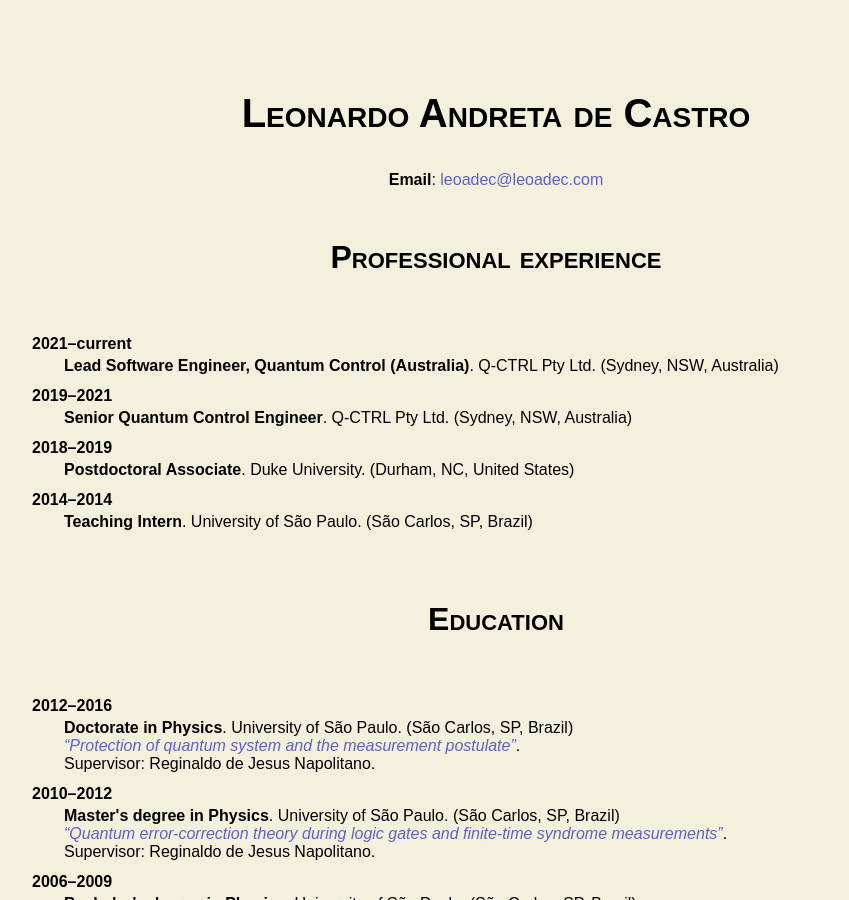
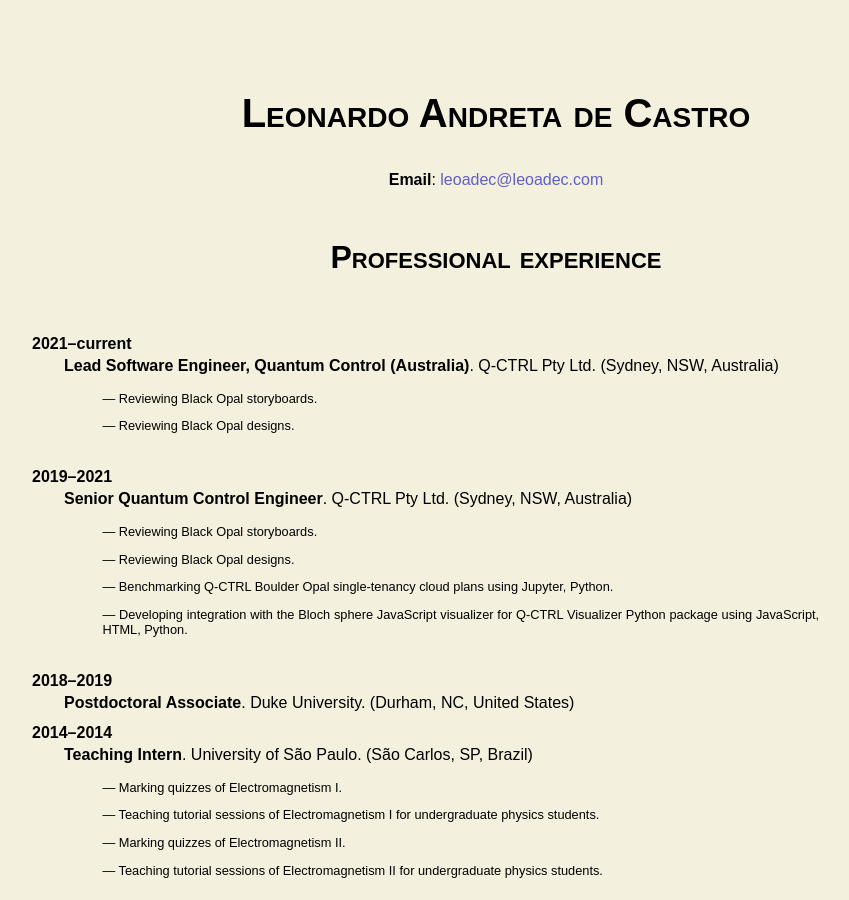
Before and after one commit to leoadec/leoadec.github.io, a Jekyll site: the page built from index.html, in a window 1280 px wide and 900 px high. Shown: the whole window, without its empty margins (144-993 px from the left). Built offline with Jekyll 4.4.1, drawn with Linux system fonts in a browser that asks for light colours.

Commit message:
add some descriptions

```diff
--- /dev/null
+++ b/_data/exp/benchmarking.yaml
@@ -0,0 +1,8 @@
+boulder_plan_benchmarks:
+  target: single-tenancy cloud plans
+  product: Q-CTRL Boulder Opal
+  start: 2021-03
+  end: 2021-03
+  technologies:
+  - Jupyter
+  - Python
--- /dev/null
+++ b/_data/exp/development.yaml
@@ -0,0 +1,9 @@
+qctrl_visualizer_bloch_sphere:
+  software: Q-CTRL Visualizer Python package
+  feature: integration with the Bloch sphere JavaScript visualizer
+  start: 2021-04
+  end: 2021-05
+  technologies:
+  - JavaScript
+  - HTML
+  - Python
--- /dev/null
+++ b/_data/exp/editing.yaml
@@ -0,0 +1,8 @@
+black_opal_storyboard_review:
+  text: Black Opal storyboards
+  start: 2021-03-31
+  end: 2022-03
+black_opal_design_review:
+  text: Black Opal designs
+  start: 2021-03-31
+  end: 2022-03
--- /dev/null
+++ b/_data/exp/marking.yaml
@@ -0,0 +1,10 @@
+electromagnetism_1_quizzes:
+  test: quizzes
+  course: Electromagnetism I
+  start: 2014
+  end: 2014
+electromagnetism_2_quizzes:
+  test: quizzes
+  course: Electromagnetism II
+  start: 2014
+  end: 2014
--- /dev/null
+++ b/_data/exp/teaching.yaml
@@ -0,0 +1,12 @@
+electromagnetism_1_tutorials:
+  type: tutorial sessions
+  public: undergraduate physics students
+  course: Electromagnetism I
+  start: 2014
+  end: 2014
+electromagnetism_2_tutorials:
+  type: tutorial sessions
+  public: undergraduate physics students
+  course: Electromagnetism II
+  start: 2014
+  end: 2014
--- a/_data/jobs.yaml
+++ b/_data/jobs.yaml
@@ -1,10 +1,18 @@
 - title: Lead Software Engineer, Quantum Control (Australia)
   affiliation: qctrl
   start: 2021-10-01
+  activities:
+  - black_opal_storyboard_review
+  - black_opal_design_review
 - title: Senior Quantum Control Engineer
   affiliation: qctrl
   start: 2019-11
   end: 2021-09-30
+  activities:
+  - black_opal_storyboard_review
+  - black_opal_design_review
+  - boulder_plan_benchmarks
+  - qctrl_visualizer_bloch_sphere
 - title: Postdoctoral Associate
   affiliation: duke
   start: 2018-09
@@ -13,6 +21,8 @@
   affiliation: usp
   start: 2014
   end: 2014
-  duties:
-  - Held tutorial sessions for undergraduate physics students in Electromagnetism.
-  - Marked quizes and exams.
+  activities:
+  - electromagnetism_1_quizzes
+  - electromagnetism_1_tutorials
+  - electromagnetism_2_quizzes
+  - electromagnetism_2_tutorials
--- a/_includes/dated_list.html
+++ b/_includes/dated_list.html
@@ -20,12 +20,8 @@
    <br/>Supervisor: {% include authors.html authors=item.project.supervisor %}
    {%- endif -%}
    {%- endif -%}
-   {%- if false -%}
-   <ul class="details">
-     {%- for duty in item.duties -%}
-     <li>&mdash; {{ duty }}</li>
-     {%- endfor -%}
-   </ul>
+   {%- if item.activities -%}
+   {% include experience.html activities=item.activities %}
    {%- endif -%}
   </li>
 {%- endfor -%}
--- /dev/null
+++ b/_includes/experience.html
@@ -0,0 +1,33 @@
+<ul class="details">
+{%- for activity in include.activities -%}
+{%- if site.data.exp.benchmarking contains activity -%}
+{%- assign benchmark = site.data.exp.benchmarking[activity] -%}
+<li>&mdash; Benchmarking {{ benchmark.product }} {{ benchmark.target }}
+{% if benchmark.technologies %}
+using
+{% for technology in benchmark.technologies %}{{ technology }}{% unless forloop.last %}, {% endunless %}{% endfor %}{% endif %}.</li>
+{%- endif -%}
+{%- if site.data.exp.development contains activity -%}
+{%- assign development = site.data.exp.development[activity] -%}
+<li>&mdash; Developing {{ development.feature }}
+{% if development.software %} for {{ development.software }}{% endif %}
+{% if development.technologies %}
+using {% for technology in development.technologies %}{{ technology }}{% unless forloop.last %}, {% endunless %}{% endfor %}{% endif %}.</li>
+{%- endif -%}
+{%- if site.data.exp.editing contains activity -%}
+{%- assign review = site.data.exp.editing[activity] -%}
+<li>&mdash; Reviewing {{ review.text }}.</li>
+{%- endif -%}
+{%- if site.data.exp.marking contains activity -%}
+{%- assign mark = site.data.exp.marking[activity] -%}
+<li>&mdash; Marking {% if mark.test %}{{ mark.test }}{% endif %}
+{% if mark.course %} of {{ mark.course }}{% endif %}.</li>
+{%- endif -%}
+{%- if site.data.exp.teaching contains activity -%}
+{%- assign lessons = site.data.exp.teaching[activity] -%}
+<li>&mdash; Teaching {% if lessons.type %}{{ lessons.type }}{% endif %}
+{% if lessons.course %} of {{ lessons.course }}{% endif %}
+{% if lessons.public %} for {{ lessons.public }}{% endif %}.</li>
+{%- endif -%}
+{%- endfor -%}
+</ul>
```
